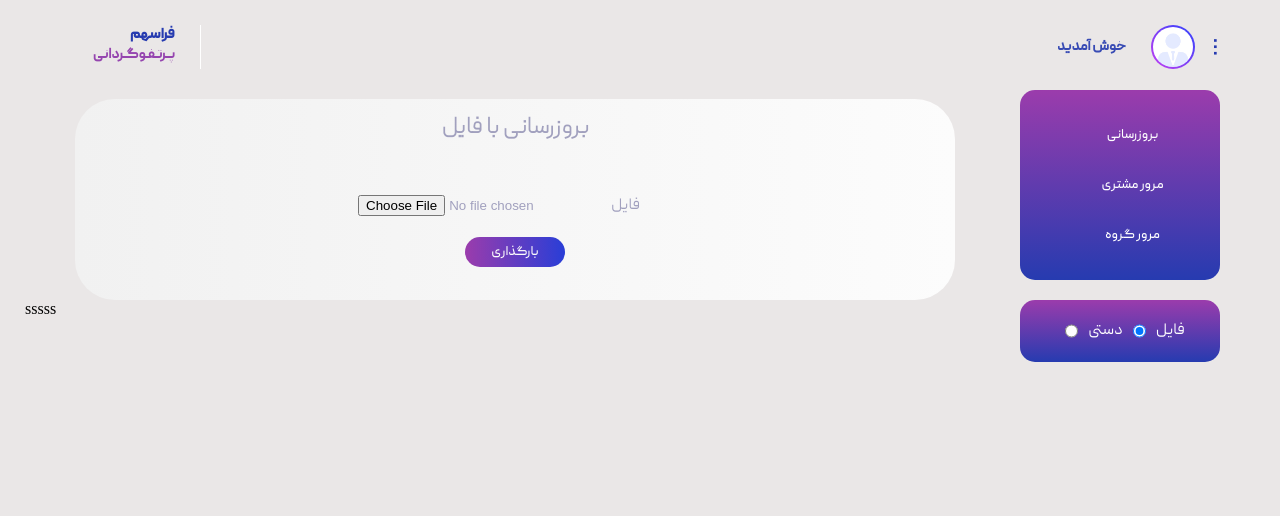
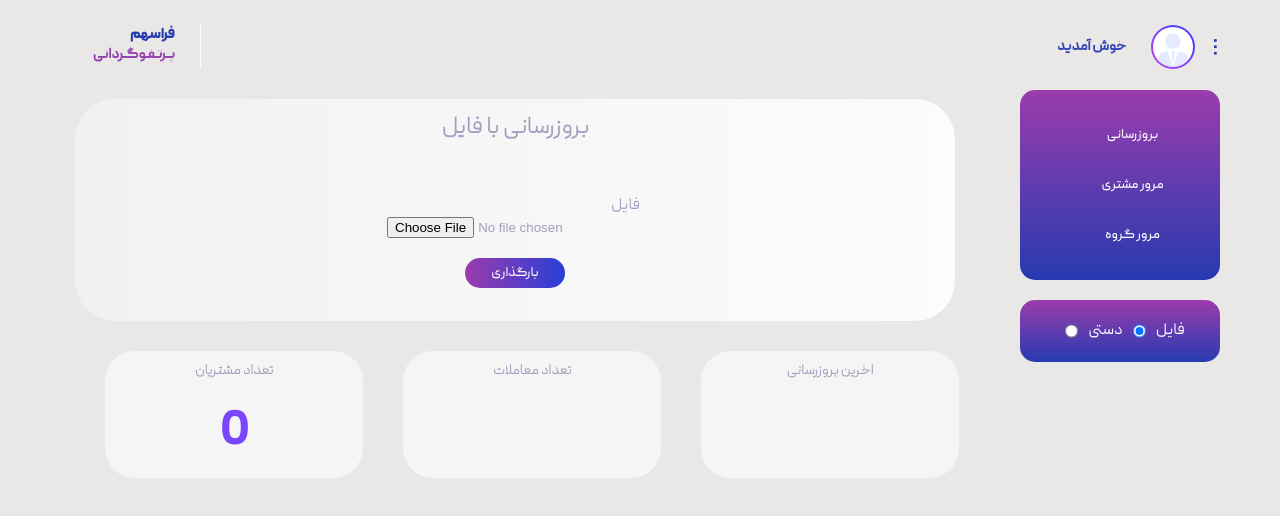
Before and after one commit to moeendehqan/farasahm, a React (Create React App) app: page /portfoli/update in a window 1280 px wide. Shown: the top 516 px of the page. Built offline with nearby package versions, Linux system fonts and the light colour scheme; no server answers.

Commit message:
task to customer review

```diff
--- /dev/null
+++ b/src/components/statisticcustomerreview/statisticcustomerreview.css
@@ -0,0 +1,32 @@
+.statisticcustomerreview{
+    display: flex;
+    flex-direction: column;
+    position: relative;
+    left: 50px;
+    margin-right: 250px;
+    flex-wrap: wrap;
+}
+.statisticcustomerreview>div{
+    display: flex;
+    flex-direction: row;
+    margin: 20px 0px;
+    justify-content: space-around;
+    flex-wrap: wrap;
+    align-items: center;
+
+
+}
+.statisticcustomerreview>div>div{
+    margin: 0px 20px;
+    background-color: #fbfafa;
+    padding: 15px;
+    border-radius: 15px;
+    flex-wrap: wrap;
+
+}
+
+.statisticcustomerreview>div>div>h3{
+    font-family: 'peydaThin';
+    font-size: 0.9rem;
+    color: #a1a1be;
+}
--- /dev/null
+++ b/src/components/statisticsupdate/statisticsupdate.css
@@ -0,0 +1,41 @@
+.statisticsupdate{
+    display: flex;
+    flex-direction: row;
+    margin-left: 40px;
+    margin-top: 30px;
+}
+
+.statisticsupdate div{
+    display: flex;
+    flex-direction: column;
+    background-color: #f5f5f5;
+    width: 20%;
+    margin-left: 40px;
+    border-radius: 30px;
+    align-items: center;
+    padding: 10px;
+}
+
+.statisticsupdate div h3{
+    font-family: 'peydaThin';
+    font-size: 0.9rem;
+    color: #a1a1bf;
+}
+.statisticsupdate div h1{
+    font-family: 'peydaMedium';
+    font-size: 3rem;
+    margin-top: 20px;
+}
+#statisticsupdateuser{
+    color: #7a46fd;
+}
+
+#statisticsupdatetrade{
+    color: #c65ffc;
+    font-size: 2.4rem;
+}
+
+#statisticsupdatedate{
+    color: #fc4a8f;
+    font-size: 2rem;
+}
--- /dev/null
+++ b/src/components/statisticsupdate/statisticsupdate.js
@@ -0,0 +1,26 @@
+
+
+import './statisticsupdate.css'
+const Statisticsupdate = (props) =>{
+
+    return(
+        <div>
+            <div className="statisticsupdate">
+                <div >
+                    <h3>تعداد مشتریان</h3>
+                    <h1 id="statisticsupdateuser">{props.nameuser}</h1>
+                </div>
+                <div >
+                    <h3>تعداد معاملات</h3>
+                    <h1 id="statisticsupdatetrade">{props.numTrade}</h1>
+                </div>
+                <div >
+                    <h3>اخرین بروزرسانی</h3>
+                    <h1 id="statisticsupdatedate">{props.lastUpdate}</h1>
+                </div>
+            </div>
+        </div>
+    )
+}
+
+export default Statisticsupdate
--- a/src/config/config.js
+++ b/src/config/config.js
@@ -1,2 +1,2 @@
 
-export const serverAddress = 'http://192.168.1.105:5000'
+export const serverAddress = 'http://192.168.10.151:5000'
--- a/src/pages/portfoli/CustomerReviews/portfoliView/portfoliview.css
+++ b/src/pages/portfoli/CustomerReviews/portfoliView/portfoliview.css
@@ -1,8 +1,4 @@
-.contentcustomerreviewportfoli{
-    background-color: aquamarine;
-    position: relative;
-    left: 20%;
-    width: 60%;
-    display: flex;
-    flex-direction: column;
+
+.portfolicustomerreview{
+    background-color: #fbfbfb;
 }
--- a/src/pages/portfoli/CustomerReviews/portfoliView/portfoliview.js
+++ b/src/pages/portfoli/CustomerReviews/portfoliView/portfoliview.js
@@ -121,9 +121,11 @@ const PortfoliView = (props)=>{
 
 
     return(
-        <div className="contentcustomerreviewportfoli">
-            <span>content {props.customer}</span>
-            {content}
+        <div>
+            <div className="portfolicustomerreview">
+                <span>content {props.customer}</span>
+                {content}
+            </div>
         </div>
     )}
 
--- a/src/pages/portfoli/update/file/file.jsx
+++ b/src/pages/portfoli/update/file/file.jsx
@@ -1,10 +1,9 @@
 
-import { getCookie } from '../../../../components/cookie'
 import {useState} from 'react'
 import axios from 'axios'
 import { serverAddress } from '../../../../config/config'
 import './file.css'
-const Wfile = ()=>{
+const Wfile = (props)=>{
 
     const [filetrade, setFiletrade] = useState('')
     const [msg, setMsg] = useState('')
@@ -15,7 +14,7 @@ const Wfile = ()=>{
         }else{
             const formData = new FormData()
             formData.append('filetrade',filetrade)
-            formData.append('username',getCookie('username'))
+            formData.append('username',props.username)
             setMsg('')
             axios({
                 method: 'post',
--- a/src/pages/portfoli/update/form/form.css
+++ b/src/pages/portfoli/update/form/form.css
@@ -1,7 +1,33 @@
-.portfoliwform>.continer{
-    position: relative;
-    width: 250px;
-    left: 50%;
-    margin-left: -125px;
+.portfoliupdatecontiner label{
+    display: flex;
+    flex-direction: column;
+    text-align: right;
+    align-items: end;
+}
+
+.portfoliupdatecontinerform{
+    display: flex;
+    flex-direction: row-reverse;
+    flex-wrap: wrap;
+    margin: 15px;
 
 }
+.portfoliupdatecontinerform input{
+    text-align: right;
+    font-family: 'peydalight';
+    height: 25px;
+    border: 1px solid rgba(0, 0, 0, 0.2);
+    border-radius: 15px;
+    box-shadow: inset 5px 5px 5px rgba(0, 0, 0, 0.2);
+    width: 150px;
+}
+
+.portfoliupdatecontinerform select{
+    text-align: right;
+    font-family: 'peydalight';
+    height: 25px;
+    border: 1px solid rgba(0, 0, 0, 0.2);
+    border-radius: 15px;
+    box-shadow: inset 5px 5px 5px rgba(0, 0, 0, 0.2);
+    width: 150px;
+}
--- a/src/pages/portfoli/update/form/form.js
+++ b/src/pages/portfoli/update/form/form.js
@@ -3,23 +3,22 @@ import { useEffect, useState } from 'react'
 import DatePicker from "react-multi-date-picker"
 import persian from "react-date-object/calendars/persian"
 import persian_fa from 'react-date-object/locales/persian_fa'
-import { getCookie } from '../../../../components/cookie'
 import { serverAddress } from '../../../../config/config'
 import axios from 'axios'
 
 
-const Wform = ()=>{
+const Wform = (props)=>{
 
     const [symbol, setSymbol] = useState('')
     const [symbolList, setSymbolList] = useState('')
     const [amunt, setAmunt] = useState('')
     const [price, setPrice] = useState('')
     const [customerSelect, setCustomerSelect] = useState('')
-    const [customerlist, setCustomerlist] = useState('')
+    const customerlist = props.customerlist
     const [dateselect, setDateselect] = useState('')
     const [msg, setMsg] = useState('')
     const [side, setSide] = useState('خرید')
-    const username = getCookie('username')
+    const username = props.username
 
     const handleCustomerselect = (e) =>{setCustomerSelect(e.target.value)}
     const handleSymbolList = (e) =>{setSymbol(e.target.value)}
@@ -35,23 +34,10 @@ const Wform = ()=>{
     }else if(side===''){setMsg('موقعیت معامله را وارد کنید')
     }else{
         updateform()
-        setMsg('ارسال شد')
-    }
+        setMsg('ثبت شد')}
     }
 
 
-    const getListCustomer = ()=>{
-
-         axios({
-            method: 'post',
-            url: serverAddress+'/portfoli/customerlist',
-            data: { username:username}
-            }).then(Response=>{
-                if (Response.data.replay){
-                    setCustomerlist(Response.data.databack)
-               }else{
-                setCustomerlist('')
-            }})}
 
         const getSymbolList = () =>{
             axios({
@@ -90,24 +76,25 @@ const Wform = ()=>{
 
 
 
-useEffect(getListCustomer,[])
+
 useEffect(getSymbolList,[])
 
     return(
         <div >
             <div className="portfoliupdatecontiner">
                 <h2>بروزرسانی دستی</h2>
+                <div className='portfoliupdatecontinerform'>
                     <label>
-                    مشتری:
-                    <input type="input" list="optionsList" onChange={(e)=>handleCustomerselect(e)} onClick={(e)=>clean(e)} placeholder="نام مشتری"/>
+                        مشتری
+                        <input id='pcname' type="input" list="optionsList" onChange={(e)=>handleCustomerselect(e)} onClick={(e)=>clean(e)} placeholder="نام مشتری"/>
                     <datalist id="optionsList">
                         {customerlist.length!==0?customerlist.map((o) => (<option key={o}>{o}</option>)):null}
                     </datalist>
                     </label>
                     <br/>
                     <label>
-                    نماد:
-                    <input type="input" list="optionsListt" onChange={(e)=>handleSymbolList(e)} onClick={(e)=>clean(e)} placeholder="نماد"/>
+                        نماد
+                        <input id='pcsymbol' type="input" list="optionsListt" onChange={(e)=>handleSymbolList(e)} onClick={(e)=>clean(e)} placeholder="نماد"/>
                     <datalist id="optionsListt">
                         {symbolList.length!==0?symbolList.map((o) => (<option key={o}>{o}</option>)):null}
                     </datalist>
@@ -131,11 +118,20 @@ useEffect(getSymbolList,[])
                         <input type='number' value={price} onChange={(e)=>setPrice(e.target.value)}></input>
                     </label>
                     <br/>
+                    <label>
+                        تاریخ
                         <DatePicker calendar={persian} locale={persian_fa} onChange={handleDataselect} />
+                    </label>
+                </div>
                     <br/>
                         <button onClick={(handldeSubmit)}>ثبت</button>
                         <br />
-                <span>{msg}</span>
+                        {msg!==''?
+                            <div className='portfoliupdatefilemsg'>
+                                <p>{msg}</p>
+                                <button onClick={()=>setMsg('')}>تایید</button>
+                            </div>
+                            :null}
             </div>
         </div>
     )
--- a/src/pages/portfoli/update/update.js
+++ b/src/pages/portfoli/update/update.js
@@ -1,18 +1,45 @@
-import {useState} from 'react'
+import {useState, useEffect} from 'react'
 import './update.css'
 import Wfile from './file/file'
 import Wform from './form/form'
+import Statisticsupdate from '../../../components/statisticsupdate/statisticsupdate'
+import { getCookie } from '../../../components/cookie'
+import { serverAddress } from '../../../config/config'
+import axios from 'axios'
+
 const Update = () =>{
     const [tabradio, setTabradio] = useState('file')
     const [tab, setTab] = useState(<Wfile/>)
+    const username = getCookie('username')
+    const [customerlist, setCustomerlist] = useState('')
+    const [numTrade, setNumTrade] = useState('')
+    const [lastUpdate, setLastUpdate] = useState('')
+
+
+    const getListCustomer = ()=>{
+        axios({
+           method: 'post',
+           url: serverAddress+'/portfoli/customerupdate',
+           data: { username:username}
+           }).then(Response=>{
+               if (Response.data.replay){
+                   setCustomerlist(Response.data.databack.customerNames)
+                   setNumTrade(Response.data.databack.numTrade)
+                   setLastUpdate(Response.data.databack.lastUpdate)
+              }else{
+               setCustomerlist('')
+           }})
+
+        }
 
     const handletab = (e) =>{
         setTabradio(e.target.value)
-        if(e.target.value==='file'){setTab(<Wfile/>)
-        }else if(e.target.value==='manual'){setTab(<Wform/>)}
+        if(e.target.value==='file'){setTab(<Wfile username={username} />)
+        }else if(e.target.value==='manual'){setTab(<Wform username={username} customerlist={customerlist} />)}
     }
 
 
+    useEffect(getListCustomer,[])
 
     return(
         <div>
@@ -24,7 +51,7 @@ const Update = () =>{
             </div>
             <div>
                 {tab}
-                <p>sssss</p>
+                <Statisticsupdate nameuser={customerlist.length} numTrade={numTrade} lastUpdate={lastUpdate}/>
             </div>
         </div>
     )
```
Also changed, not shown: src/components/statisticcustomerreview/statisticcustomerreview.js (added, +33 -0 lines), src/pages/portfoli/CustomerReviews/CustomerReviews.js (+4 -6 lines). Lines whose indentation alone changed are shown as unchanged.
